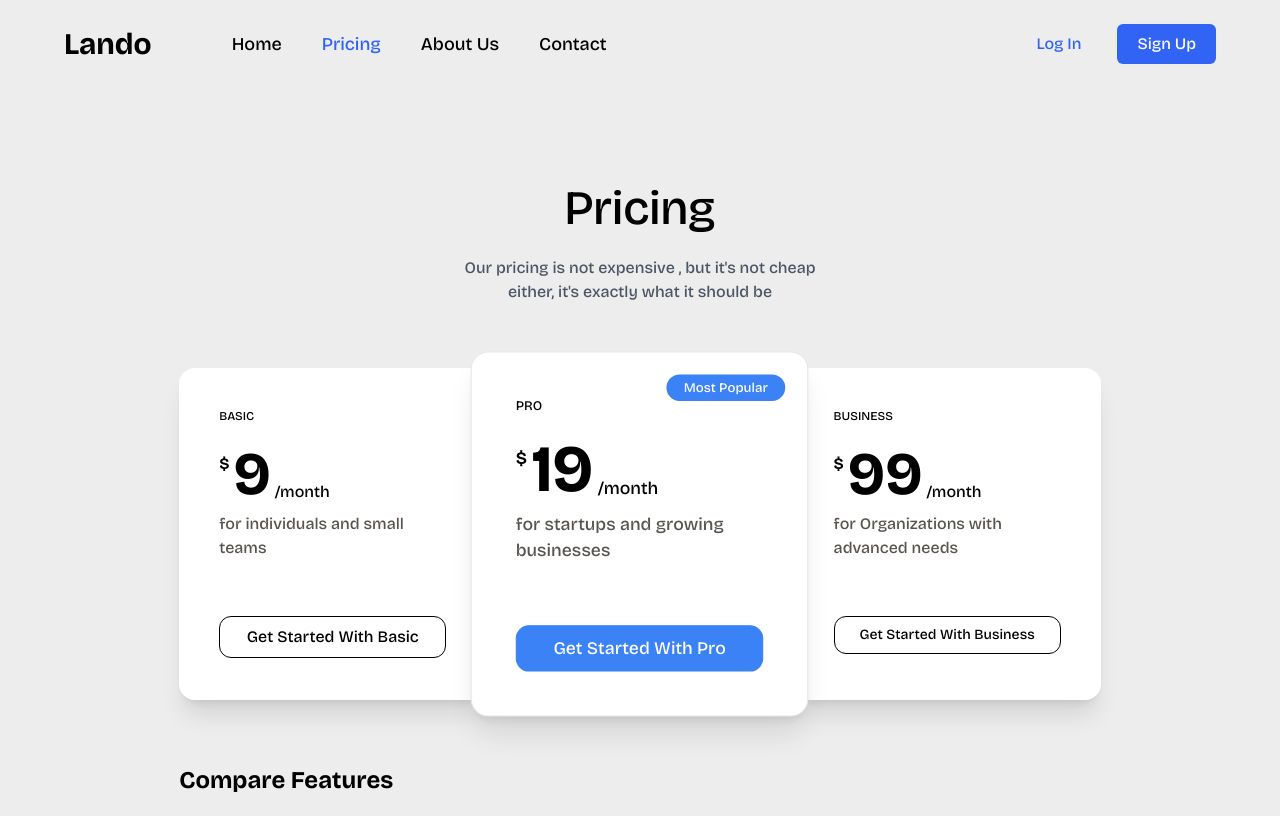
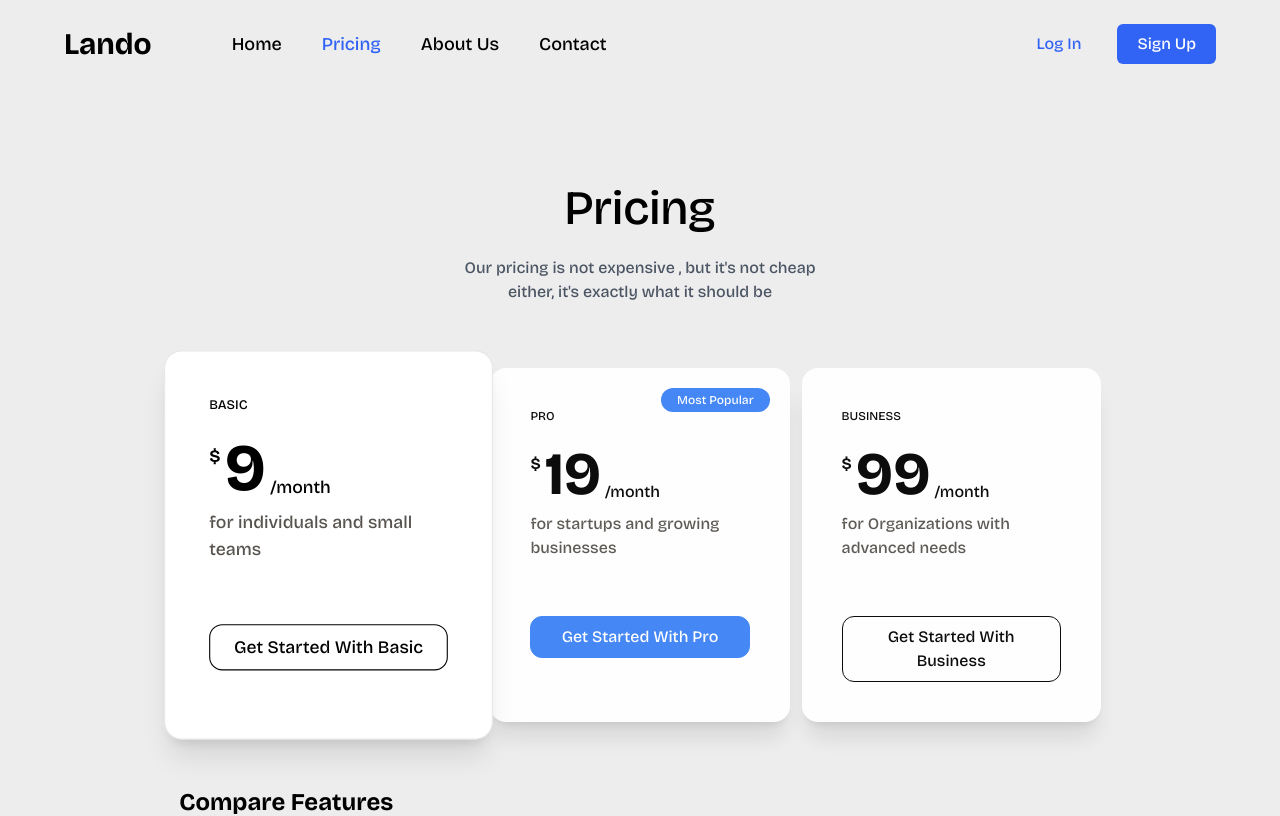
Before and after one commit to azdinexx/Lando, a React (Vite) app: page /pricing in a window 1280 px wide. Shown: the top 816 px of the page. Built offline with nearby package versions, Linux system fonts and the light colour scheme.

Commit message:
pricing cards made selectable

```diff
--- a/src/pages/Pricing.jsx
+++ b/src/pages/Pricing.jsx
@@ -1,4 +1,5 @@
 import GetStarted from '../components/GetStarted';
+import { useState } from 'react';
 
 function Pricing() {
   return (
@@ -19,58 +20,38 @@ function Pricing() {
 export default Pricing;
 
 function Cards() {
+  const [active, setActive] = useState('Basic');
   return (
-    <div className='grid md:grid-cols-3 grid-cols-1 w-[80%]'>
-      <div className='bg-white p-10 rounded-2xl flex flex-col shadow-xl'>
-        <span
-          className='uppercase text-xs mb-5
-        '
-        >
-          Basic
-        </span>
-        <div className='flex gap-1'>
-          <span className='translate-y-2 font-bold'>$</span>
-          <span className='text-6xl font-bold'>9</span>
-          <span className=' self-end'>/month</span>
-        </div>
-        <p className='mt-2  mb-14 text-stone-600'>
-          for individuals and small teams
-        </p>
-        <button className='px-4 py-2 border-black border rounded-xl '>
-          Get Started With Basic
-        </button>
-      </div>
-      <div className='bg-white relative border shadow-xl p-10 rounded-2xl scale-110 flex flex-col'>
-        <span className='bg-blue-500 text-xs text-white absolute top-5 rounded-2xl px-4 py-1 right-5'>
-          Most Popular
-        </span>
-        <span className='uppercase text-xs mb-5'>Pro</span>
-        <div className='flex gap-1'>
-          <span className='translate-y-2 font-bold'>$</span>
-          <span className='text-6xl font-bold'>19</span>
-          <span className=' self-end'>/month</span>
-        </div>
-        <p className='mt-2  mb-14 text-stone-600'>
-          for startups and growing businesses{' '}
-        </p>
-        <button className='px-4 py-2 border-blue-500 bg-blue-500 text-white border rounded-xl '>
-          Get Started With Pro
-        </button>
-      </div>
-      <div className='bg-white p-10 rounded-2xl flex flex-col shadow-xl'>
-        <span className='uppercase text-xs mb-5'>Business</span>
-        <div className='flex gap-1'>
-          <span className='translate-y-2 font-bold'>$</span>
-          <span className='text-6xl font-bold'>99</span>
-          <span className=' self-end'>/month</span>
-        </div>
-        <p className='mt-2  mb-14 text-stone-600'>
-          for Organizations with advanced needs
-        </p>
-        <button className='px-4 text-sm py-2 border-black border rounded-xl '>
-          Get Started With Business
-        </button>
-      </div>
+    <div className='grid md:grid-cols-3 gap-3 grid-cols-1 w-[80%]'>
+      <PricingCard
+        title='Basic'
+        price='9'
+        description='for individuals and small teams'
+        buttonText='Get Started With Basic'
+        isPopular={false}
+        active={active === 'Basic'}
+        setActive={setActive}
+      />
+
+      <PricingCard
+        title='Pro'
+        price='19'
+        description='for startups and growing businesses'
+        buttonText='Get Started With Pro'
+        isPopular={true}
+        active={active === 'Pro'}
+        setActive={setActive}
+      />
+
+      <PricingCard
+        title='Business'
+        price='99'
+        description='for Organizations with advanced needs'
+        buttonText='Get Started With Business'
+        isPopular={false}
+        active={active === 'Business'}
+        setActive={setActive}
+      />
     </div>
   );
 }
@@ -157,3 +138,47 @@ function Checked() {
     </svg>
   );
 }
+
+function PricingCard({
+  active,
+  title,
+  price,
+  description,
+  isPopular,
+  buttonText,
+  setActive,
+}) {
+  return (
+    <div
+      onClick={() => setActive(title)}
+      className={`${
+        active ? 'scale-110 z-20 opacity-100 border' : ' border-0 opacity-95'
+      } bg-white relative p-10 rounded-2xl flex flex-col shadow-xl cursor-pointer`}
+    >
+      {isPopular && (
+        <span className='bg-blue-500 text-xs text-white absolute top-5 rounded-2xl px-4 py-1 right-5'>
+          Most Popular
+        </span>
+      )}
+      <span
+        className='uppercase text-xs mb-5
+    '
+      >
+        {title}
+      </span>
+      <div className='flex gap-1'>
+        <span className='translate-y-2 font-bold'>$</span>
+        <span className='text-6xl font-bold'>{price}</span>
+        <span className=' self-end'>/month</span>
+      </div>
+      <p className='mt-2  mb-14 text-stone-600'>{description}</p>
+      <button
+        className={`${
+          isPopular ? ' bg-blue-500 text-white border-blue-500' : 'border-black'
+        } px-4 py-2  border rounded-xl `}
+      >
+        {buttonText}
+      </button>
+    </div>
+  );
+}
```
